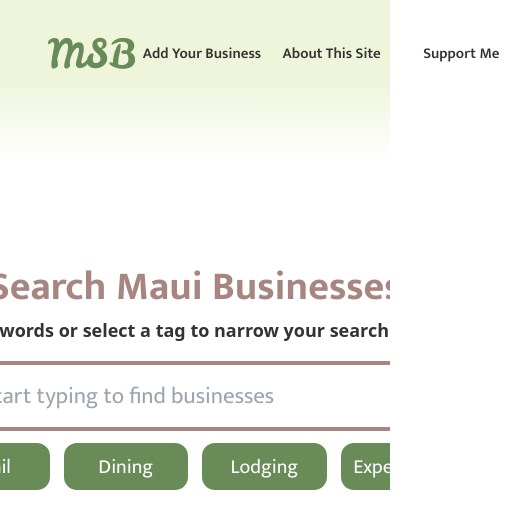
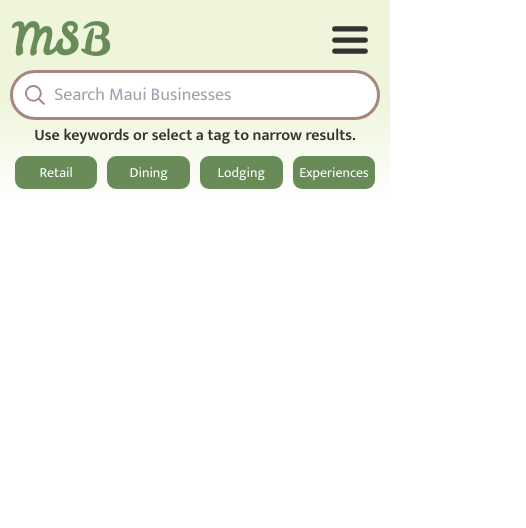
Before and after one commit to Van-x2/MauiSmallBiz, a SvelteKit app in the folder web/: page / in a window 390 px wide. Shown: the top 528 px of the page, 526 px wide, since content can reach past the window. Built offline with nearby package versions, Linux system fonts and the light colour scheme.

Commit message:
Added mobile device support

```diff
--- a/web/src/routes/+layout.svelte
+++ b/web/src/routes/+layout.svelte
@@ -1,14 +1,23 @@
-<script>
+<script lang="ts">
     import "../app.css";
+
+    let menu: HTMLElement
+    let menuTop: HTMLElement
+
+    function toggleMenu() {
+      menu.classList.toggle('hidden')
+      menu.classList.toggle('pointer-events-auto')
+      menuTop.classList.toggle('bg-lightgray')
+    }
 </script>
 
-<div class="w-screen h-screen bg-white flex flex-col overflow-x-hidden overflow-x">
-  <div class="absolute top-0 w-full h-[160px] bg-gradient-to-b from-lightGreen via-lightGreen to-white px-4 py-4 z-10">
+<div class="w-screen h-screen flex flex-col overflow-x-hidden">
+  <div class=" top-0 w-full h-[160px] bg-gradient-to-b from-lightGreen via-lightGreen to-white px-4 py-4 z-10 -sm:absolute -sm:hidden">
     <div class="w-full h-[60%] flex justify-between">
-      <div class="w-[420px] h-full flex items-center -lg:justify-start lg:justify-center -lg:pl-8">
-        <a href="/">
-          <h1 class=" -lg:absolute -lg:hidden text-[40px] font-leckerli text-primary">Maui Small Business</h1>
-          <h1 class=" lg:absolute lg:hidden text-[40px] font-leckerli text-primary">MSB</h1>
+      <div class="w-[420px] h-full flex items-center justify-start pl-8">
+        <a href="/" class="font-leckerli text-primary text-[30px]">
+          <h1 class=" -lg:absolute -lg:hidden">Maui Small Business</h1>
+          <h1 class=" lg:absolute lg:hidden">MSB</h1>
         </a>
       </div>
       <div class="w-[600px] h-full flex">
@@ -31,7 +40,53 @@
     </div>
   </div>
 
-  <div class="w-full flex-grow pt-[160px]">
+  <div class=" z-20 absolute w-full h-full sm:hidden flex flex-col pointer-events-none">
+    <div bind:this={menuTop} class="w-full h-[80px] p-3 pointer-events-auto">
+      <div class="w-full h-full flex justify-between items-center">
+        <a href="/">
+          <p class="font-leckerli text-primary text-[45px]">MSB</p>
+        </a>
+        <div class="h-full aspect-square flex justify-center items-center">
+          <button on:click={toggleMenu} class="flex justify-center items-center">
+            <svg xmlns="http://www.w3.org/2000/svg" viewBox="0 0 20 20" fill="currentColor" class="size-[75%] fill-darkgray stroke-darkgray">
+              <path fill-rule="evenodd" d="M2 4.75A.75.75 0 0 1 2.75 4h14.5a.75.75 0 0 1 0 1.5H2.75A.75.75 0 0 1 2 4.75ZM2 10a.75.75 0 0 1 .75-.75h14.5a.75.75 0 0 1 0 1.5H2.75A.75.75 0 0 1 2 10Zm0 5.25a.75.75 0 0 1 .75-.75h14.5a.75.75 0 0 1 0 1.5H2.75a.75.75 0 0 1-.75-.75Z" clip-rule="evenodd" />
+            </svg>
+          </button>
+        </div>
+      </div>
+    </div>
+
+    <div bind:this={menu} class="w-full flex-grow flex flex-col justify-start items-center bg-lightgray hidden">
+
+      <a href="/add" class="text-[18px] my-7 text-darkgray font-semibold font-mukta">
+          Add Your Business
+      </a>
+
+      <div class="w-[70%] h-[2px] bg-secondary rounded-full">
+      </div>
+
+      <a href="/about" class="text-[18px] my-7 text-darkgray font-semibold font-mukta">
+        About This Site
+      </a>
+
+      <div class="w-[70%] h-[2px] bg-secondary rounded-full">
+      </div>
+
+      <a href="/support" class="text-[18px] my-7 text-darkgray font-semibold font-mukta">
+        Support Me
+      </a>
+
+
+    </div>
+
+
+
+  </div>
+
+  <div class=" absolute w-full h-[200px] bg-gradient-to-b from-lightGreen via-lightGreen to-white sm:hidden">
+  </div>
+
+  <div class=" w-full flex-grow -sm:pt-[170px] sm:pt-[160px]">
     <slot />
   </div>
 </div>
--- a/web/src/routes/+page.svelte
+++ b/web/src/routes/+page.svelte
@@ -100,12 +100,13 @@
 
 <div class="w-full h-full flex justify-center flex-col items-center">
 
-    <div class="w-[650px] h-[350px] flex justify-center items-end">
+    <div class="-sm:fixed sm:w-[650px] -sm:w-[95%] sm:h-[300px] -sm:h-[110px] flex justify-center items-end top-[70px] z-20">
 
-    <div class="w-full h-[75%]">
-        <div class="w-full h-[40%] flex justify-center flex-col">
+    <div class="w-full h-full sm:px-4 relative">
 
-            <h1 class="w-full text-center text-[40px] text-secondary font-mukta font-bold">
+        <div class="w-full h-[40%] flex justify-center flex-col -sm:hidden">
+
+            <h1 class="w-full text-center text-[35px] text-secondary font-mukta font-bold">
                 Search Maui Businesses
             </h1>
             <p class="w-full text-center text-[18px] text-darkgray font-semibold">
@@ -113,83 +114,88 @@
             </p>
 
         </div>
-        <div class="w-full h-[60%] px-12 py-2">
-            <div class="w-full h-1/2">
-                <div class="w-full h-full bg-white border-[4px] border-secondary rounded-full flex px-[2px] py-[2px] pr-[12px]">
+
+        <div class="w-full sm:h-[60%] -sm:h-full sm:px-12 sm:py-2 absolute static">
+            <div class="w-full h-[45%]  sm:py-1">
+                <div class="w-full h-full bg-white border-[3px] border-secondary rounded-full flex px-[2px] py-[2px] pr-[12px]">
                     <div class="h-full aspect-square flex items-center justify-center">
-                        <svg xmlns="http://www.w3.org/2000/svg" fill="none" viewBox="0 0 24 24" stroke-width="2.7" stroke="currentColor" class="size-[60%] stroke-secondary">
+                        <svg xmlns="http://www.w3.org/2000/svg" fill="none" viewBox="0 0 24 24" stroke-width="2" stroke="currentColor" class="size-[60%] stroke-secondary">
                             <path stroke-linecap="round" stroke-linejoin="round" d="m21 21-5.197-5.197m0 0A7.5 7.5 0 1 0 5.196 5.196a7.5 7.5 0 0 0 10.607 10.607Z" />
                           </svg>
                     </div>
                     <div class="h-full flex-grow">
-                        <input bind:this={searchField} bind:value={searchString} placeholder={"Start typing to find businesses"} type="text" class="w-full h-full text-[23px] text-darkgray font-mukta appearance-none border-none bg-transparent focus:outline-none focus:ring-0">
+                        <input bind:this={searchField} bind:value={searchString} placeholder={"Search Maui Businesses"} type="text" class="w-full h-full text-[18px] text-darkgray font-mukta appearance-none border-none bg-transparent focus:outline-none focus:ring-0">
                     </div>
                 </div>
             </div>
-            <div class="w-full h-1/2 flex items-center">
-                <div class=" h-3/4 w-1/4 py-[3px] px-[7px] ">
+            <p class="w-full text-center mt-1 font-mukta font-semibold text-darkgray sm:hidden">
+                Use keywords or select a tag to narrow results.
+            </p>
+            <div class="w-full h-[45%] flex items-center">
+                <div class=" h-3/4 w-1/4 py-[2px] px-[7px] -sm:px-[5px] ">
                     <button class="w-full h-full" on:click={() => {updateTags(retailTag)}}>
-                        <div id="retailTag" bind:this={retailTag} class="w-full h-full bg-primary rounded-[13px] text-white text-[20px]  flex items-center justify-center font-mukta transition-all duration-100">
+                        <div id="retailTag" bind:this={retailTag} class="w-full h-full bg-primary sm:rounded-[16px] -sm:rounded-[9px] text-white sm:text-[18px] -sm:text-[14px]  flex items-center justify-center font-mukta transition-all duration-100">
                             Retail
                         </div>
                     </button>
                 </div>
-                <div class=" h-3/4 w-1/4 py-[3px] px-[7px] ">
+                <div class=" h-3/4 w-1/4 py-[2px] px-[7px] -sm:px-[5px] ">
                     <button class="w-full h-full" on:click={() => {updateTags(diningTag)}}>
-                        <div id="diningTag" bind:this={diningTag} class="w-full h-full bg-primary rounded-[13px] text-white text-[20px]  flex items-center justify-center font-mukta transition-all duration-100">
+                        <div id="diningTag" bind:this={diningTag} class="w-full h-full bg-primary sm:rounded-[16px] -sm:rounded-[9px] text-white sm:text-[18px] -sm:text-[14px]  flex items-center justify-center font-mukta transition-all duration-100">
                             Dining
                         </div>
                     </button>
                 </div>
-                <div class=" h-3/4 w-1/4 py-[3px] px-[7px] ">
+                <div class=" h-3/4 w-1/4 py-[2px] px-[7px] -sm:px-[5px] ">
                     <button class="w-full h-full" on:click={() => {updateTags(lodgingTag)}}>
-                        <div id="lodgingTag" bind:this={lodgingTag} class="w-full h-full bg-primary rounded-[13px] text-white text-[20px]  flex items-center justify-center font-mukta transition-all duration-100">
+                        <div id="lodgingTag" bind:this={lodgingTag} class="w-full h-full bg-primary sm:rounded-[16px] -sm:rounded-[9px] text-white sm:text-[18px] -sm:text-[14px]  flex items-center justify-center font-mukta transition-all duration-100">
                             Lodging
                         </div>
                     </button>
                 </div>
-                <div class=" h-3/4 w-1/4 py-[3px] px-[7px]">
+                <div class=" h-3/4 w-1/4 py-[2px] px-[7px] -sm:px-[5px]">
                     <button class="w-full h-full" on:click={() => {updateTags(experiencesTag)}}>
-                        <div id="experiencesTag" bind:this={experiencesTag} class="w-full h-full bg-primary rounded-[13px] text-white text-[20px]  flex items-center justify-center font-mukta transition-all duration-100">
+                        <div id="experiencesTag" bind:this={experiencesTag} class="w-full h-full bg-primary sm:rounded-[16px] -sm:rounded-[9px] text-white sm:text-[18px] -sm:text-[14px]  flex items-center justify-center font-mukta transition-all duration-100">
                             Experiences
                         </div>
                     </button>
                 </div>
             </div>
         </div>
+
     </div>
 
     </div>
 
-    <div class="w-full flex-grow flex items-end pt-8">
-        <div class="flex flex-wrap justify-center items-start">
+    <div class="w-full flex-grow flex items-end pt-8 -z-20 relative pointer-events-auto">
+        <div class="flex flex-wrap justify-center items-start w-full">
             {#each businessCardArray as bizCard}
-            <div class=" font-mukta w-[450px] h-[390px] m-6 bg-lightgray border-4 border-secondary rounded-[20px] flex flex-col p-2">
+            <div class=" font-mukta w-[450px] h-[390px] m-6 bg-lightgray border-[3px] border-secondary rounded-[20px] flex flex-col p-2">
                 <div class=" w-full h-[20%] flex justify-between items-center px-4 pr-6">
-                    <h1 class=" font-mukta font-semibold text-[30px]">{bizCard.name}</h1>
-                    <p class=" font-mukta font-bold text-[26px] text-primary">{bizCard.tag}</p>
+                    <h1 class=" font-mukta font-semibold text-[30px] -sm:text-[21px]">{bizCard.name}</h1>
+                    <p class=" font-mukta font-bold text-[26px] -sm:text-[20px] text-primary">{bizCard.tag}</p>
                 </div>
                 <div class=" w-full h-[10%] px-4 mb-2">
-                    <a class=" hover:underline" href={bizCard.mapLink}>{bizCard.address}</a>
+                    <a class="hover:underline -sm:text-[13px]" href={bizCard.mapLink}>{bizCard.address}</a>
                 </div>
                 <div class="w-full px-2 mb-2">
-                    <div class="w-full border-[2px] border-secondary rounded-full">
+                    <div class="w-full border-[1px] border-secondary rounded-full">
 
                     </div>
                 </div>
                 <div class=" w-full h-[70%] p-3">
-                    <p class="w-full h-full">
+                    <p class="w-full h-full -sm:text-[14px]">
                         {bizCard.description}
                     </p>
                 </div>
             </div>
             {/each}
-          </div>
+        </div>
     </div>
 
     {#if businessCardArray.length >= 1}
     <div class="w-full h-[200px] flex justify-center items-center">
-        <button on:click={nextPage} class="w-[300px] h-[80px] bg-white rounded-[15px] text-[23px] text-darkgray font-mukta font-semibold border-[4px] border-secondary">
+        <button on:click={nextPage} class="w-[200px] h-[60px] bg-white rounded-[15px] text-[23px] -sm:text-[15px] text-darkgray font-mukta font-semibold border-[4px] -sm:border-[2px] border-secondary">
             Load More
         </button>
     </div>
```
